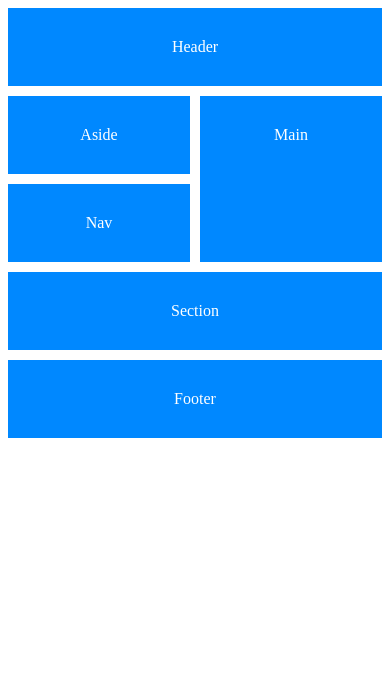
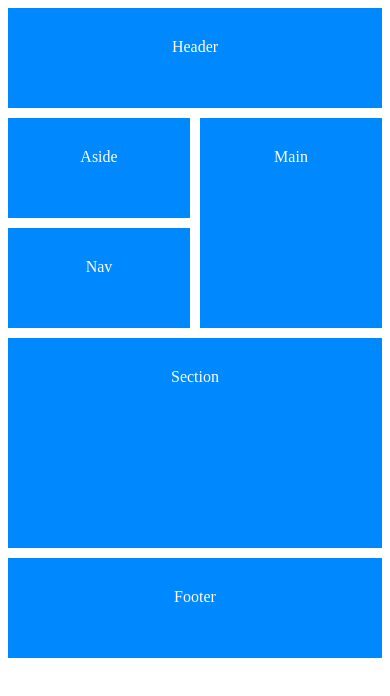
Before and after one commit to igorcervac/Grid, a plain HTML site: page grid-areas/index.html in a window 390 px wide. Drawn offline with Linux system fonts and the light colour scheme.

Commit message:
Implement responsive grid areas

```diff
--- /dev/null
+++ b/grid-areas-responsive/styles.css
@@ -0,0 +1,68 @@
+body {
+    text-align: center;
+    color: white;
+}
+
+#content {
+    display: grid;
+    grid-template-columns: repeat(4, 1fr);
+    grid-auto-rows: minmax(100px, auto);
+    gap: 10px;
+    grid-template-areas:
+    "header header header header"
+    "footer footer footer footer"
+    "main main main main"
+    "main main main main"
+    "aside aside nav nav"
+    "section section section section"
+    "section section section section";
+    max-width: 960px;
+    margin: 0 auto;
+}
+
+@media screen and (min-width: 760px) {
+    #content {
+        display: grid;
+        grid-template-columns: repeat(4, 1fr);
+        grid-auto-rows: minmax(100px, auto);
+        gap: 10px;
+        grid-template-areas:
+        "header header header header"
+        "aside aside main main"
+        "nav nav main main"
+        "section section section section"
+        "section section section section"
+        "footer footer footer footer";
+        max-width: 960px;
+        margin: 0 auto;
+    }
+}
+
+#content > * {
+    background-color: #08f;
+    padding: 30px;
+}
+
+header {
+    grid-area: header;
+}
+
+main {
+    grid-area: main;
+}
+
+aside {
+    grid-area: aside;
+}
+
+nav {
+    grid-area: nav;
+}
+
+section {
+    grid-area: section;
+}
+
+footer {
+    grid-area: footer;
+}
--- a/grid-areas/style.css
+++ b/grid-areas/style.css
@@ -9,10 +9,12 @@ body {
     margin: 0 auto;
     gap: 10px;
     grid-template-columns: repeat(4, 1fr);
+    grid-auto-rows: minmax(100px, auto);
     grid-template-areas:
     "header header header header"
     "aside aside main main"
     "nav nav main main"
+    "section section section section"
     "section section section section"
     "footer footer footer footer";
 }
```
Also changed, not shown: grid-areas-responsive/index.html (added, +19 -0 lines).
